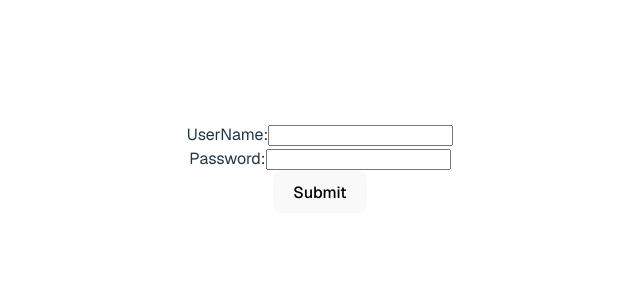
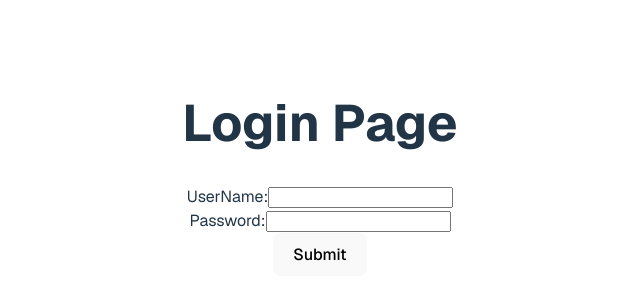
Before and after one commit to shaneymar/XLogin, a React (Vite) app: page / in a window 1280 px wide. Shown: the part 232-532 px from the top of the page, without its empty margins (320-960 px from the left). Built offline with nearby package versions, Linux system fonts and the light colour scheme.

Commit message:
added h1 tag

```diff
--- a/src/App.jsx
+++ b/src/App.jsx
@@ -22,6 +22,7 @@ function App() {
   }
   return (
     <div>
+      <h1>Login Page</h1>
       <form onSubmit={handleSubmit}>
       <div>
         <label htmlFor='username'>UserName:</label>
```
